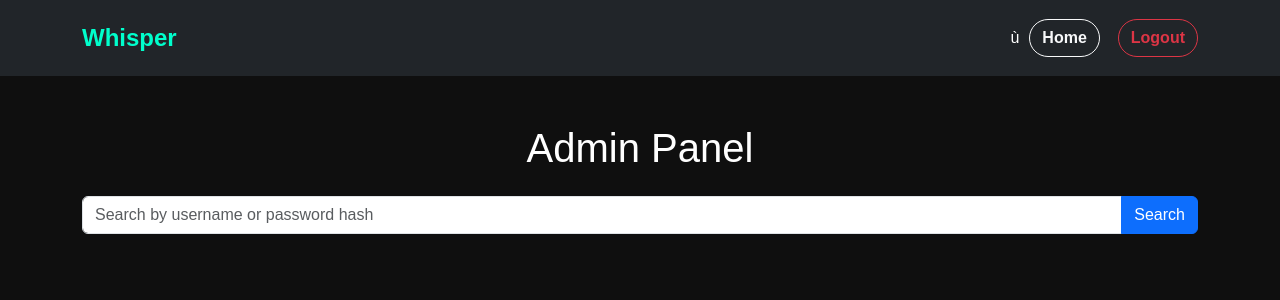
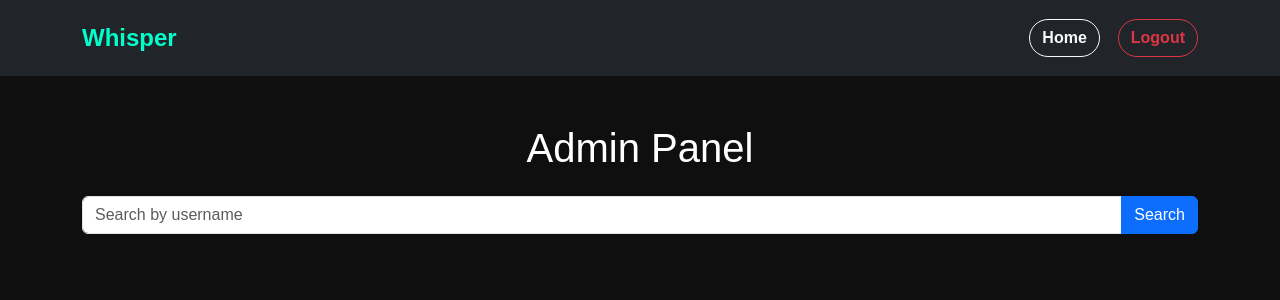
Before and after one commit to a9sk/whisper, a PHP site: page /search_panel.php in a window 1280 px wide. Shown: the top 300 px of the page. Run offline with PHP 8.4, Linux system fonts and the light colour scheme; the visitor is signed in with stand-in values (Sample User, id 1).

Commit message:
fix: remove password based search

```diff
--- a/public/search_panel.php
+++ b/public/search_panel.php
@@ -38,8 +38,9 @@ if ($_SERVER['REQUEST_METHOD'] === 'POST' && isset($_POST['update_user_id'])) {
 $searchResults = [];
 if ($_SERVER['REQUEST_METHOD'] === 'GET' && isset($_GET['search_query'])) {
     $searchQuery = htmlspecialchars($_GET['search_query']);
-    // either use username or hashed password to search... idk but i found online searching by password makes sense
-    $stmt = $pdo->prepare("SELECT id, username, password FROM users WHERE username LIKE :query OR password LIKE :query");
+
+    // search only by username (removed search by password hash)
+    $stmt = $pdo->prepare("SELECT id, username FROM users WHERE username LIKE :query");
     $stmt->execute(['query' => "%$searchQuery%"]);
     $searchResults = $stmt->fetchAll(PDO::FETCH_ASSOC);
 }
@@ -59,8 +60,8 @@ if ($_SERVER['REQUEST_METHOD'] === 'GET' && isset($_GET['search_query'])) {
 <nav class="navbar navbar-expand-lg navbar-dark bg-dark">
     <div class="container">
         <a class="navbar-brand" href="index.php">Whisper</a>
-        <div class="d-flex align-items-center ms-auto">ù
-            <!-- no need to check if you are logged in here... -->
+        <!-- no need to check if you are logged in here... -->
+        <div class="d-flex align-items-center ms-auto">
             <a href="index.php" class="btn btn-outline-light me-2">Home</a>
             <a href="logout.php" class="btn btn-outline-danger">Logout</a>
         </div>
@@ -77,7 +78,7 @@ if ($_SERVER['REQUEST_METHOD'] === 'GET' && isset($_GET['search_query'])) {
 
     <form method="GET" class="mb-5">
         <div class="input-group">
-            <input type="text" name="search_query" class="form-control" placeholder="Search by username or password hash" value="<?= isset($_GET['search_query']) ? htmlspecialchars($_GET['search_query']) : '' ?>" required>
+            <input type="text" name="search_query" class="form-control" placeholder="Search by username" value="<?= isset($_GET['search_query']) ? htmlspecialchars($_GET['search_query']) : '' ?>" required>
             <button type="submit" class="btn btn-primary">Search</button>
         </div>
     </form>
@@ -89,7 +90,6 @@ if ($_SERVER['REQUEST_METHOD'] === 'GET' && isset($_GET['search_query'])) {
                 <tr>
                     <th>ID</th>
                     <th>Username</th>
-                    <th>Password Hash</th>
                     <th>Actions</th>
                 </tr>
             </thead>
@@ -98,7 +98,6 @@ if ($_SERVER['REQUEST_METHOD'] === 'GET' && isset($_GET['search_query'])) {
                     <tr>
                         <td><?= htmlspecialchars($user['id']) ?></td>
                         <td><?= htmlspecialchars($user['username']) ?></td>
-                        <td><?= htmlspecialchars($user['password']) ?></td>
                         <td>
                             <button class="btn btn-warning btn-sm" data-bs-toggle="modal" data-bs-target="#updateModal<?= $user['id'] ?>">Edit</button>
                             <form method="POST" class="d-inline-block">
```
